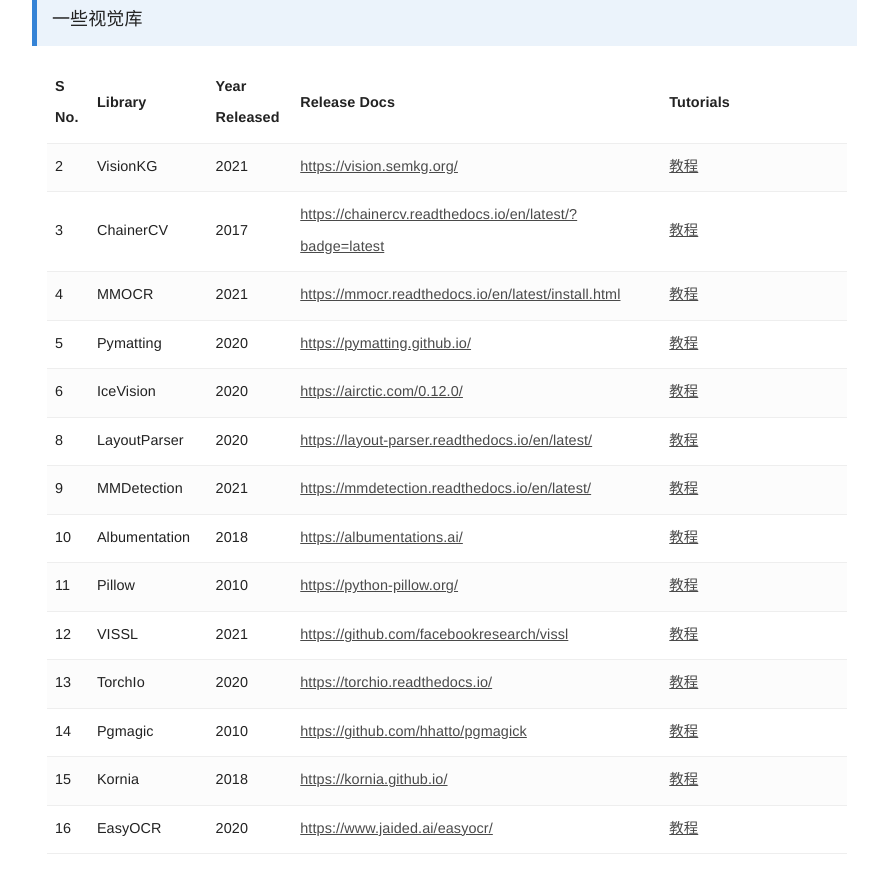
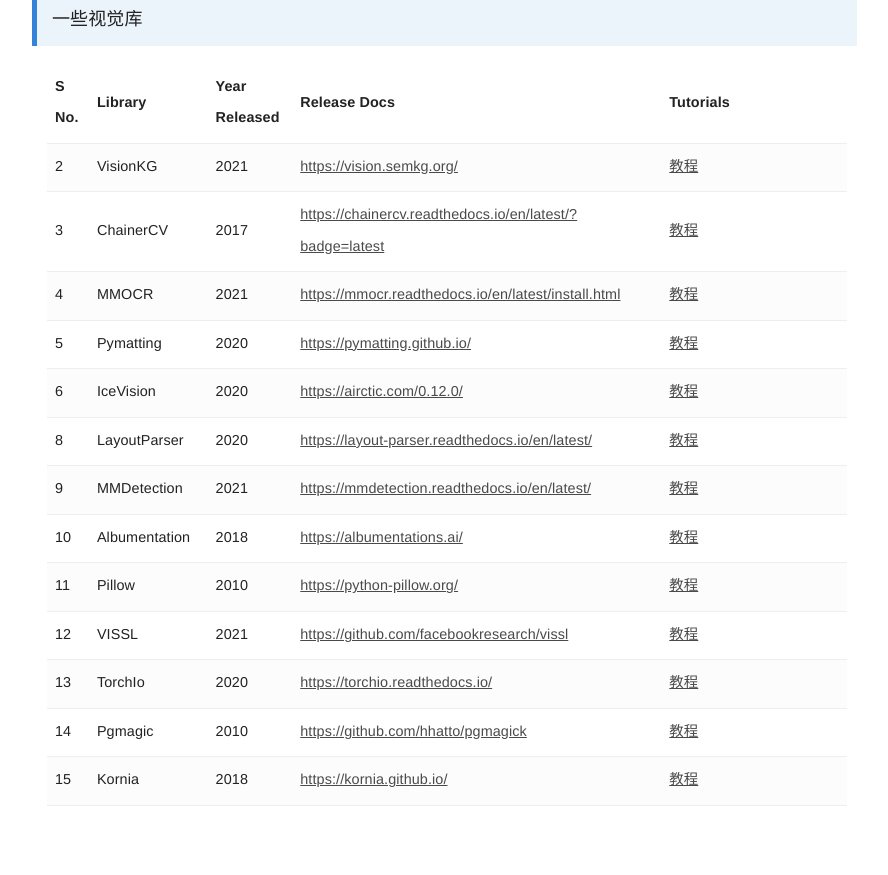
Before and after one commit to bashendixie/Machine_Learning_Notes, a Jekyll site: the page built from _docs/2、计算机视觉/视觉相关库.md, in a window 1280 px wide and 900 px high, scrolled down 1158 px. Shown: the top 875 px of the window, without its empty margins (343-1231 px from the left). Built offline with Jekyll 4.4.1, drawn with Linux system fonts in a browser that asks for light colours; some web fonts are replaced; after the commit the page ends 2009 px from its top, so only the background shows below that.

Commit message:
no message

```diff
--- a/_docs/2、计算机视觉/视觉相关库.md
+++ b/_docs/2、计算机视觉/视觉相关库.md
@@ -566,28 +566,5 @@
 				</a>
 			</td>
 		</tr>
-		<tr>
-			<td>
-				16
-			</td>
-			<td>
-				EasyOCR
-			</td>
-			<td>
-				2020
-			</td>
-			<td>
-				<a href="https://www.jaided.ai/easyocr/" data-wpel-link="external" target="_blank"
-				rel="follow">
-					https://www.jaided.ai/easyocr/
-				</a>
-			</td>
-			<td>
-				<a href="https://analyticsindiamag.com/hands-on-tutorial-on-easyocr-for-scene-text-detection-in-images/"
-				data-wpel-link="internal">
-					教程
-				</a>
-			</td>
-		</tr>
 	</tbody>
 </table>
```
